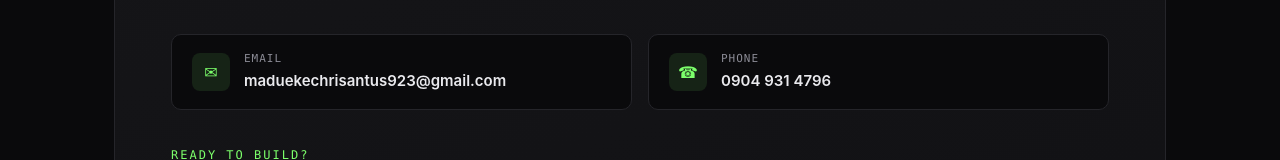
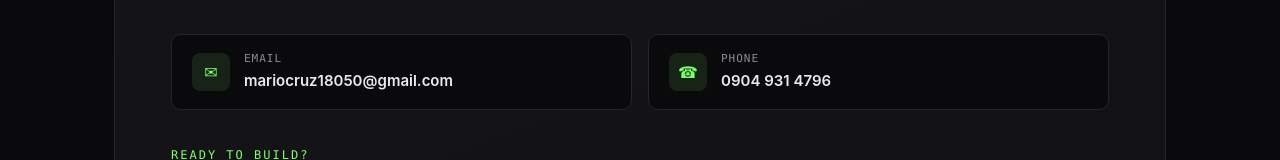
Before and after one commit to maduekechrisantus923-byte/Big-Mario-Portfolio, a plain HTML site: page index.html in a window 1280 px wide. Shown: the part 2607-2767 px from the top of the page. Drawn offline with Linux system fonts and the light colour scheme.

Commit message:
Update index.html

```diff
--- a/index.html
+++ b/index.html
@@ -337,7 +337,7 @@
           <div class="ico">✉</div>
           <div>
             <div class="label">EMAIL</div>
-            <div class="value">maduekechrisantus923@gmail.com</div>
+            <div class="value">mariocruz18050@gmail.com</div>
           </div>
         </div>
         <div class="contact-item">
@@ -352,7 +352,7 @@
         <div class="eyebrow" style="margin-bottom:6px;">READY TO BUILD?</div>
         <h3 style="font-size:24px;margin-bottom:10px;">Have a project in mind?</h3>
         <p style="color:var(--muted);max-width:560px;margin-bottom:22px;font-size:15px;">Whether it's a startup MVP, a logistics platform, an AI-powered tool, or a full SaaS product — I've built them, and I'd love to hear about yours.</p>
-        <a href="mailto:maduekechrisantus923@gmail.com" class="btn">Send Me An Email →</a>
+        <a href="mailto:mariocruz18050@gmail.com" class="btn">Send Me An Email →</a>
       </div>
     </div>
   </div>
```
